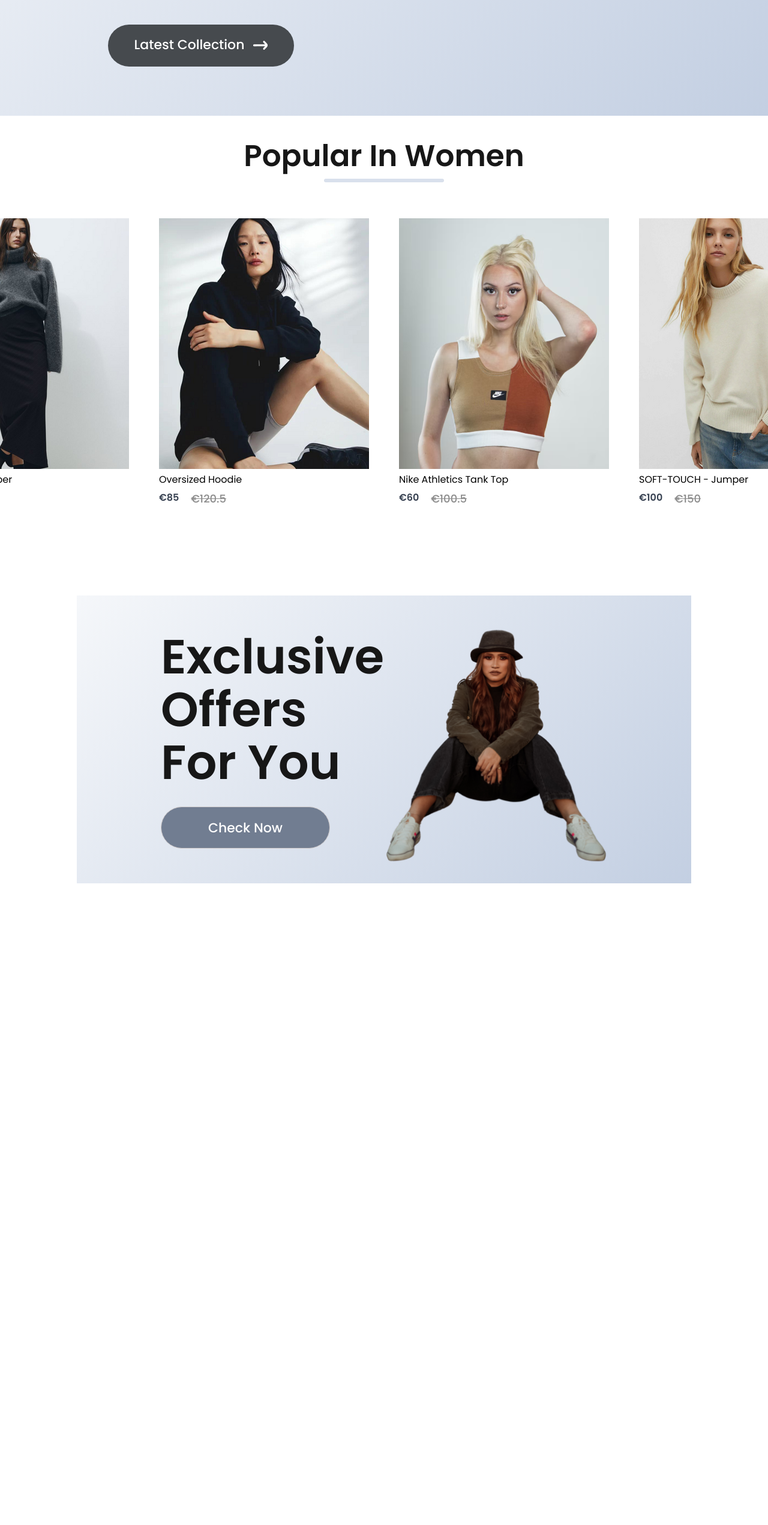
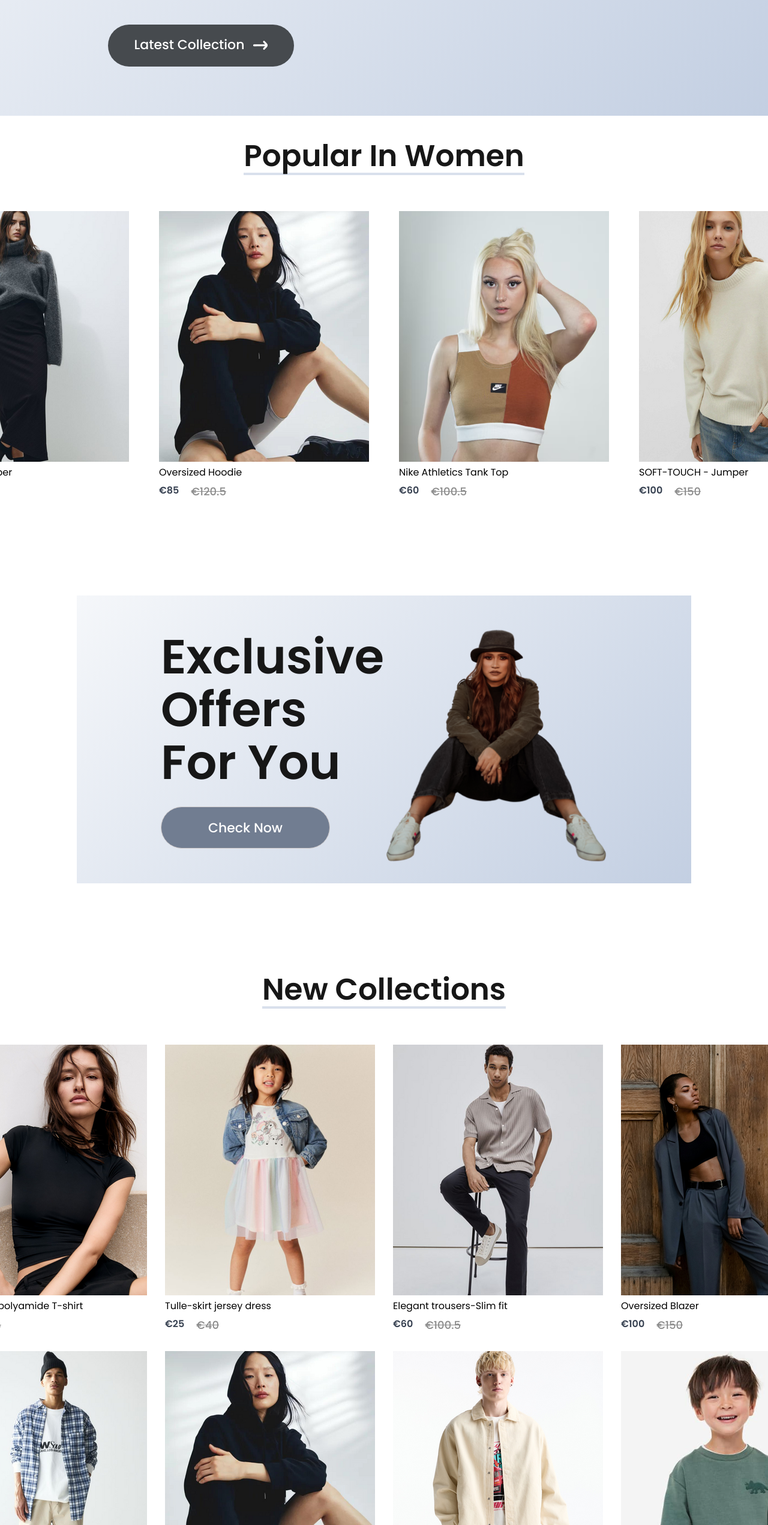
Before and after one commit to NadiasCodes/e-commerce-website-react, a React (Create React App) app: page / in a window 1280 px wide. Shown: the part 727-3270 px from the top of the page at 60% size. Before the commit the page ends 2350 px from the top, so only its background shows below. Built offline with nearby package versions, Linux system fonts and the light colour scheme; a web font is replaced by a local one.

Commit message:
created another new component for displaying the new collections in the main page

```diff
--- a/src/Components/Assets/new_collections.js
+++ b/src/Components/Assets/new_collections.js
@@ -10,59 +10,59 @@
 let new_collections = [
   {
     id: 12,
-    name: "Striped Flutter Sleeve Overlap Collar Peplum Hem Blouse",
+    name: "Short sleeve polyamide T-shirt",
     image: p1_img,
     new_price: 50.0,
     old_price: 80.5,
   },
   {
     id: 35,
-    name: "Boys Orange Colourblocked Hooded Sweatshirt",
+    name: "Tulle-skirt jersey dress",
     image: p2_img,
-    new_price: 85.0,
-    old_price: 120.5,
+    new_price: 25.0,
+    old_price: 40.0,
   },
   {
     id: 14,
-    name: "Men Green Solid Zippered Full-Zip Slim Fit Bomber Jacket",
+    name: "Elegant trousers-Slim fit",
     image: p3_img,
     new_price: 60.0,
     old_price: 100.5,
   },
   {
     id: 8,
-    name: "Striped Flutter Sleeve Overlap Collar Peplum Hem Blouse",
+    name: "Oversized Blazer",
     image: p4_img,
     new_price: 100.0,
     old_price: 150.0,
   },
   {
     id: 15,
-    name: "Men Green Solid Zippered Full-Zip Slim Fit Bomber Jacket",
+    name: "Loose Fit Parachute trousers",
     image: p5_img,
     new_price: 50.0,
     old_price: 80.5,
   },
   {
     id: 2,
-    name: "Striped Flutter Sleeve Overlap Collar Peplum Hem Blouse",
+    name: "Oversized Hoodie",
     image: p6_img,
     new_price: 85.0,
     old_price: 120.5,
   },
   {
     id: 17,
-    name: "Men Green Solid Zippered Full-Zip Slim Fit Bomber Jacket",
+    name: "Jacket with sewin waistband",
     image: p7_img,
     new_price: 60.0,
     old_price: 100.5,
   },
   {
     id: 28,
-    name: "Boys Orange Colourblocked Hooded Sweatshirt",
+    name: "Cotton Sweatshirt",
     image: p8_img,
-    new_price: 100.0,
-    old_price: 150.0,
+    new_price: 20.0,
+    old_price: 35.0,
   },
 ];
 
--- /dev/null
+++ b/src/Components/NewCollections/NewCollections.css
@@ -0,0 +1,24 @@
+.new-collections
+{display:flex;
+flex-direction: column;
+align-items: center;
+gap:10px;
+height:90vh;
+margin: 40px;}
+
+.new-collections h1{color:#171717;
+font-size: 50px;
+font-weight: 600;
+border-bottom: 4px solid var(--secondary-color);
+}
+
+
+
+
+.collections{
+    display:grid;
+    grid-template-columns:1fr 1fr 1fr 1fr ;
+    margin-top:50px;
+    gap:30px;
+
+}
--- /dev/null
+++ b/src/Components/NewCollections/NewCollections.jsx
@@ -0,0 +1,24 @@
+import React from 'react'
+import "./NewCollections.css";
+import new_collection from "../Assets/new_collections"
+import Item from "../Item/Item"
+
+const NewCollections = () => {
+  return (
+    <div className='new-collections'>
+
+<h1>New Collections</h1>
+
+<div className="collections">
+{new_collection.map((item,i)=>{
+
+    return <Item key={i} id={item.id} name={item.name} image={item.image} new_price={item.new_price} old_price={item.old_price} />
+})}
+
+
+</div>
+</div>
+  )
+}
+
+export default NewCollections
--- a/src/Components/Popular/Popular.css
+++ b/src/Components/Popular/Popular.css
@@ -8,13 +8,10 @@
 
 .popular h1{color:#171717;
 font-size: 50px;
-font-weight: 600;}
+font-weight: 600;
+border-bottom: 4px solid var(--secondary-color);}
 
-.popular hr{width:200px;
-height:6px;
-border-radius: 10px;
-background-color: var(--secondary-color);
-border: none;}
+
 
 .popular-item{margin-top: 50px;
 display: flex;
--- a/src/Components/Popular/Popular.jsx
+++ b/src/Components/Popular/Popular.jsx
@@ -7,7 +7,7 @@
   return (
     <div className='popular'>
       <h1>Popular In Women</h1>
-      <hr />
+
       <div className="popular-item">
 {data_product.map((item,i)=>{
 
--- a/src/Pages/Shop.jsx
+++ b/src/Pages/Shop.jsx
@@ -2,6 +2,7 @@
 import Hero from "../Components/Hero/Hero";
 import Popular from "../Components/Popular/Popular";
 import Offers from "../Components/Offers/Offers"
+import NewCollections from "../Components/NewCollections/NewCollections"
 
 
 
@@ -12,6 +13,7 @@
 <Hero />
 <Popular />
 <Offers />
+<NewCollections />
 
   </div>;
 }
```
Also changed, not shown: src/Components/Assets/product_35.jpg (deleted), src/Components/Assets/product_35.png (added).
